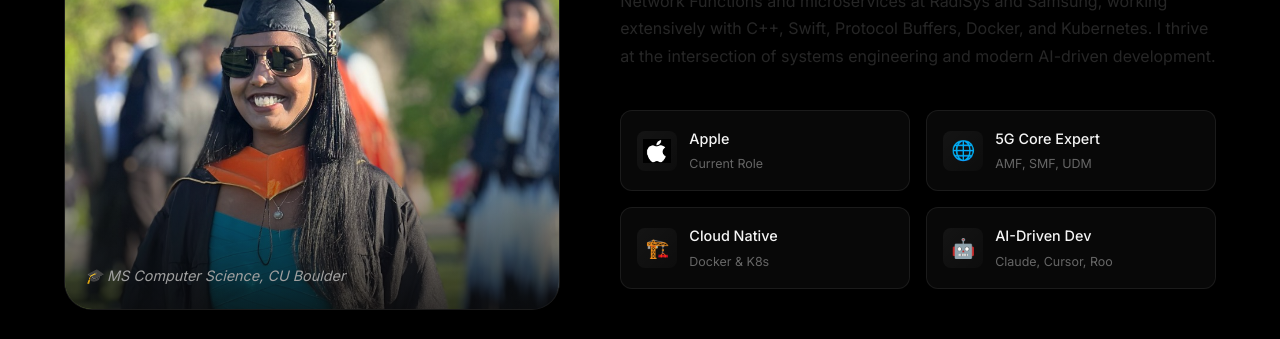
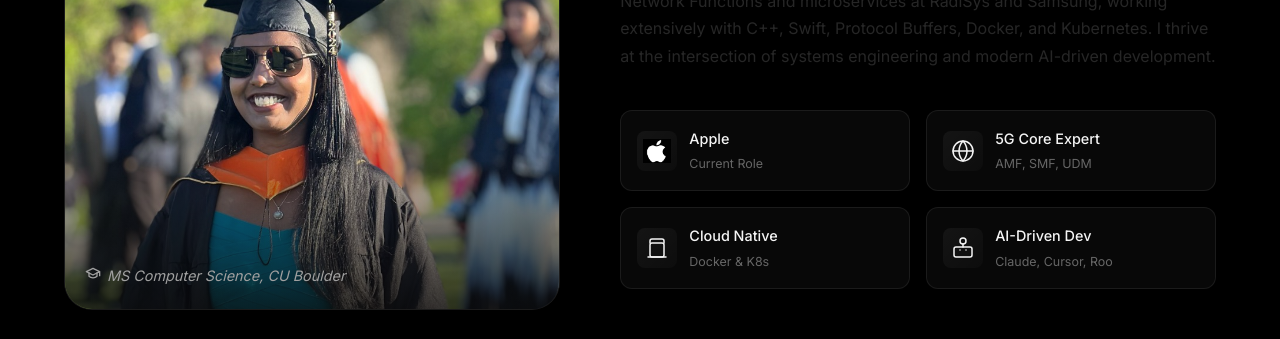
Before and after one commit to jangamnoelpaulmoses/sharon-portfolio, a Next.js app: page / in a window 1280 px wide. Shown: the part 1240-1579 px from the top of the page. Built offline with nearby package versions, Linux system fonts and the light colour scheme.

Commit message:
Replace emojis with premium SVG icons

```diff
--- a/src/components/About.tsx
+++ b/src/components/About.tsx
@@ -24,7 +24,11 @@
                                 style={{ width: "100%", height: "500px", objectFit: "cover" }}
                             />
                             <span className="about-image-caption">
-                                🎓 MS Computer Science, CU Boulder
+                                <svg width="16" height="16" viewBox="0 0 24 24" fill="none" stroke="currentColor" strokeWidth="2" strokeLinecap="round" strokeLinejoin="round" style={{ marginRight: 6 }}>
+                                    <path d="M22 10v6M2 10l10-5 10 5-10 5z"></path>
+                                    <path d="M6 12v5c3 3 9 3 12 0v-5"></path>
+                                </svg>
+                                MS Computer Science, CU Boulder
                             </span>
                         </div>
                     </div>
@@ -50,21 +54,41 @@
                                 </div>
                             </div>
                             <div className="about-highlight">
-                                <div className="about-highlight-icon">🌐</div>
+                                <div className="about-highlight-icon">
+                                    <svg width="24" height="24" viewBox="0 0 24 24" fill="none" stroke="currentColor" strokeWidth="1.5" strokeLinecap="round" strokeLinejoin="round">
+                                        <circle cx="12" cy="12" r="10"></circle>
+                                        <line x1="2" y1="12" x2="22" y2="12"></line>
+                                        <path d="M12 2a15.3 15.3 0 0 1 4 10 15.3 15.3 0 0 1-4 10 15.3 15.3 0 0 1-4-10 15.3 15.3 0 0 1 4-10z"></path>
+                                    </svg>
+                                </div>
                                 <div>
                                     <div className="about-highlight-text">5G Core Expert</div>
                                     <div className="about-highlight-sub">AMF, SMF, UDM</div>
                                 </div>
                             </div>
                             <div className="about-highlight">
-                                <div className="about-highlight-icon">🏗️</div>
+                                <div className="about-highlight-icon">
+                                    <svg width="24" height="24" viewBox="0 0 24 24" fill="none" stroke="currentColor" strokeWidth="1.5" strokeLinecap="round" strokeLinejoin="round">
+                                        <path d="M3 21h18"></path>
+                                        <rect x="5" y="7" width="14" height="14" rx="2"></rect>
+                                        <path d="M5 7V5a2 2 0 0 1 2-2h10a2 2 0 0 1 2 2v2"></path>
+                                    </svg>
+                                </div>
                                 <div>
                                     <div className="about-highlight-text">Cloud Native</div>
                                     <div className="about-highlight-sub">Docker & K8s</div>
                                 </div>
                             </div>
                             <div className="about-highlight">
-                                <div className="about-highlight-icon">🤖</div>
+                                <div className="about-highlight-icon">
+                                    <svg width="24" height="24" viewBox="0 0 24 24" fill="none" stroke="currentColor" strokeWidth="1.5" strokeLinecap="round" strokeLinejoin="round">
+                                        <rect x="3" y="11" width="18" height="10" rx="2"></rect>
+                                        <circle cx="12" cy="5" r="3"></circle>
+                                        <line x1="12" y1="8" x2="12" y2="11"></line>
+                                        <line x1="9" y1="14" x2="9.01" y2="14"></line>
+                                        <line x1="15" y1="14" x2="15.01" y2="14"></line>
+                                    </svg>
+                                </div>
                                 <div>
                                     <div className="about-highlight-text">AI-Driven Dev</div>
                                     <div className="about-highlight-sub">Claude, Cursor, Roo</div>
--- a/src/components/Education.tsx
+++ b/src/components/Education.tsx
@@ -1,13 +1,23 @@
 const educationData = [
     {
-        icon: "🎓",
+        icon: (
+            <svg width="24" height="24" viewBox="0 0 24 24" fill="none" stroke="currentColor" strokeWidth="1.5" strokeLinecap="round" strokeLinejoin="round">
+                <path d="M22 10v6M2 10l10-5 10 5-10 5z"></path>
+                <path d="M6 12v5c3 3 9 3 12 0v-5"></path>
+            </svg>
+        ),
         degree: "Master of Science – Computer Science",
         specialization: "Network Engineering",
         school: "University of Colorado Boulder",
         location: "Boulder, CO",
     },
     {
-        icon: "📚",
+        icon: (
+            <svg width="24" height="24" viewBox="0 0 24 24" fill="none" stroke="currentColor" strokeWidth="1.5" strokeLinecap="round" strokeLinejoin="round">
+                <path d="M4 19.5A2.5 2.5 0 0 1 6.5 17H20"></path>
+                <path d="M6.5 2H20v20H6.5A2.5 2.5 0 0 1 4 19.5v-15A2.5 2.5 0 0 1 6.5 2z"></path>
+            </svg>
+        ),
         degree: "Bachelor of Technology – Computer Science",
         specialization: "",
         school: "VNR VJIET",
--- a/src/components/Projects.tsx
+++ b/src/components/Projects.tsx
@@ -1,6 +1,14 @@
 const projects = [
     {
-        icon: "🔀",
+        icon: (
+            <svg width="24" height="24" viewBox="0 0 24 24" fill="none" stroke="currentColor" strokeWidth="1.5" strokeLinecap="round" strokeLinejoin="round">
+                <polyline points="16 3 21 3 21 8"></polyline>
+                <line x1="4" y1="20" x2="21" y2="3"></line>
+                <polyline points="21 16 21 21 16 21"></polyline>
+                <line x1="15" y1="15" x2="21" y2="21"></line>
+                <line x1="4" y1="4" x2="9" y2="9"></line>
+            </svg>
+        ),
         title: "Passthru",
         subtitle: "A Protocol Omni-multiplexer",
         description:
@@ -17,7 +25,15 @@
         ],
     },
     {
-        icon: "💪",
+        icon: (
+            <svg width="24" height="24" viewBox="0 0 24 24" fill="none" stroke="currentColor" strokeWidth="1.5" strokeLinecap="round" strokeLinejoin="round">
+                <path d="M18 8h1a4 4 0 0 1 0 8h-1"></path>
+                <path d="M2 8h16v9a4 4 0 0 1-7.5 1.66"></path>
+                <line x1="6" y1="1" x2="6" y2="4"></line>
+                <line x1="10" y1="1" x2="10" y2="4"></line>
+                <line x1="14" y1="1" x2="14" y2="4"></line>
+            </svg>
+        ),
         title: "FitLife",
         subtitle: "Empowering Your Fitness",
         description:
--- a/src/components/Skills.tsx
+++ b/src/components/Skills.tsx
@@ -1,21 +1,42 @@
 const skillCategories = [
     {
-        icon: "💻",
+        icon: (
+            <svg width="24" height="24" viewBox="0 0 24 24" fill="none" stroke="currentColor" strokeWidth="1.5" strokeLinecap="round" strokeLinejoin="round">
+                <polyline points="16 18 22 12 16 6"></polyline>
+                <polyline points="8 6 2 12 8 18"></polyline>
+            </svg>
+        ),
         title: "Languages",
         skills: ["Swift", "Objective-C", "Python", "C/C++", "Java", "TypeScript", "Golang"],
     },
     {
-        icon: "🗄️",
+        icon: (
+            <svg width="24" height="24" viewBox="0 0 24 24" fill="none" stroke="currentColor" strokeWidth="1.5" strokeLinecap="round" strokeLinejoin="round">
+                <ellipse cx="12" cy="5" rx="9" ry="3"></ellipse>
+                <path d="M21 12c0 1.66-4 3-9 3s-9-1.34-9-3"></path>
+                <path d="M3 5v14c0 1.66 4 3 9 3s9-1.34 9-3V5"></path>
+            </svg>
+        ),
         title: "Databases",
         skills: ["MySQL", "SQLite", "PostgreSQL", "MongoDB"],
     },
     {
-        icon: "🖥️",
+        icon: (
+            <svg width="24" height="24" viewBox="0 0 24 24" fill="none" stroke="currentColor" strokeWidth="1.5" strokeLinecap="round" strokeLinejoin="round">
+                <rect x="2" y="3" width="20" height="14" rx="2" ry="2"></rect>
+                <line x1="8" y1="21" x2="16" y2="21"></line>
+                <line x1="12" y1="17" x2="12" y2="21"></line>
+            </svg>
+        ),
         title: "Operating Systems",
         skills: ["Linux", "macOS"],
     },
     {
-        icon: "🛠️",
+        icon: (
+            <svg width="24" height="24" viewBox="0 0 24 24" fill="none" stroke="currentColor" strokeWidth="1.5" strokeLinecap="round" strokeLinejoin="round">
+                <path d="M14.7 6.3a1 1 0 0 0 0 1.4l1.6 1.6a1 1 0 0 0 1.4 0l3.77-3.77a6 6 0 0 1-7.94 7.94l-6.91 6.91a2.12 2.12 0 0 1-3-3l6.91-6.91a6 6 0 0 1 7.94-7.94l-3.76 3.76z"></path>
+            </svg>
+        ),
         title: "Development & AI Tools",
         skills: [
             "Git",
@@ -30,7 +51,11 @@
         ],
     },
     {
-        icon: "☁️",
+        icon: (
+            <svg width="24" height="24" viewBox="0 0 24 24" fill="none" stroke="currentColor" strokeWidth="1.5" strokeLinecap="round" strokeLinejoin="round">
+                <path d="M18 10h-1.26A8 8 0 1 0 9 20h9a5 5 0 0 0 0-10z"></path>
+            </svg>
+        ),
         title: "Cloud & Infrastructure",
         skills: [
             "Microservices",
@@ -41,7 +66,14 @@
         ],
     },
     {
-        icon: "📡",
+        icon: (
+            <svg width="24" height="24" viewBox="0 0 24 24" fill="none" stroke="currentColor" strokeWidth="1.5" strokeLinecap="round" strokeLinejoin="round">
+                <path d="M5 12.55a11 11 0 0 1 14.08 0"></path>
+                <path d="M1.42 9a16 16 0 0 1 21.16 0"></path>
+                <path d="M8.53 16.11a6 6 0 0 1 6.95 0"></path>
+                <line x1="12" y1="20" x2="12.01" y2="20"></line>
+            </svg>
+        ),
         title: "Telecom & Networking",
         skills: [
             "5G Core (AMF, SMF, UDM, UDR)",
```
